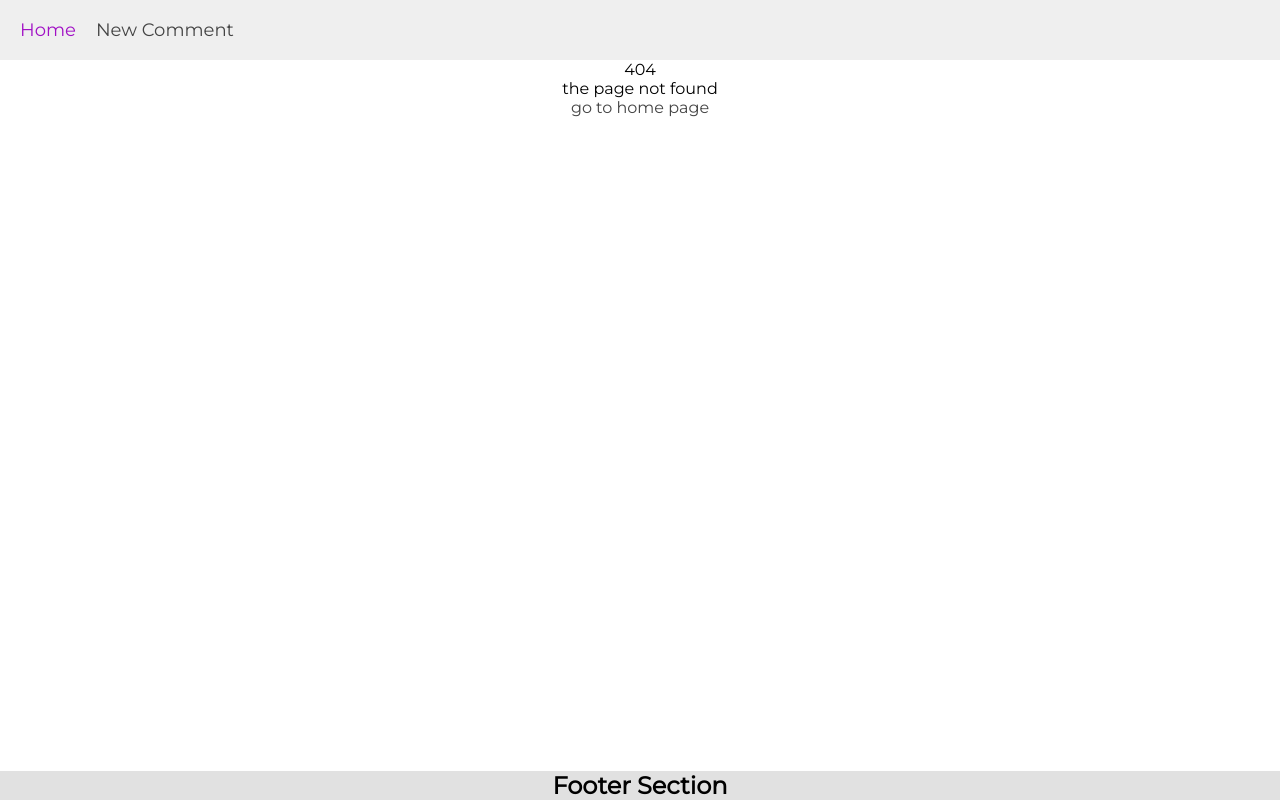
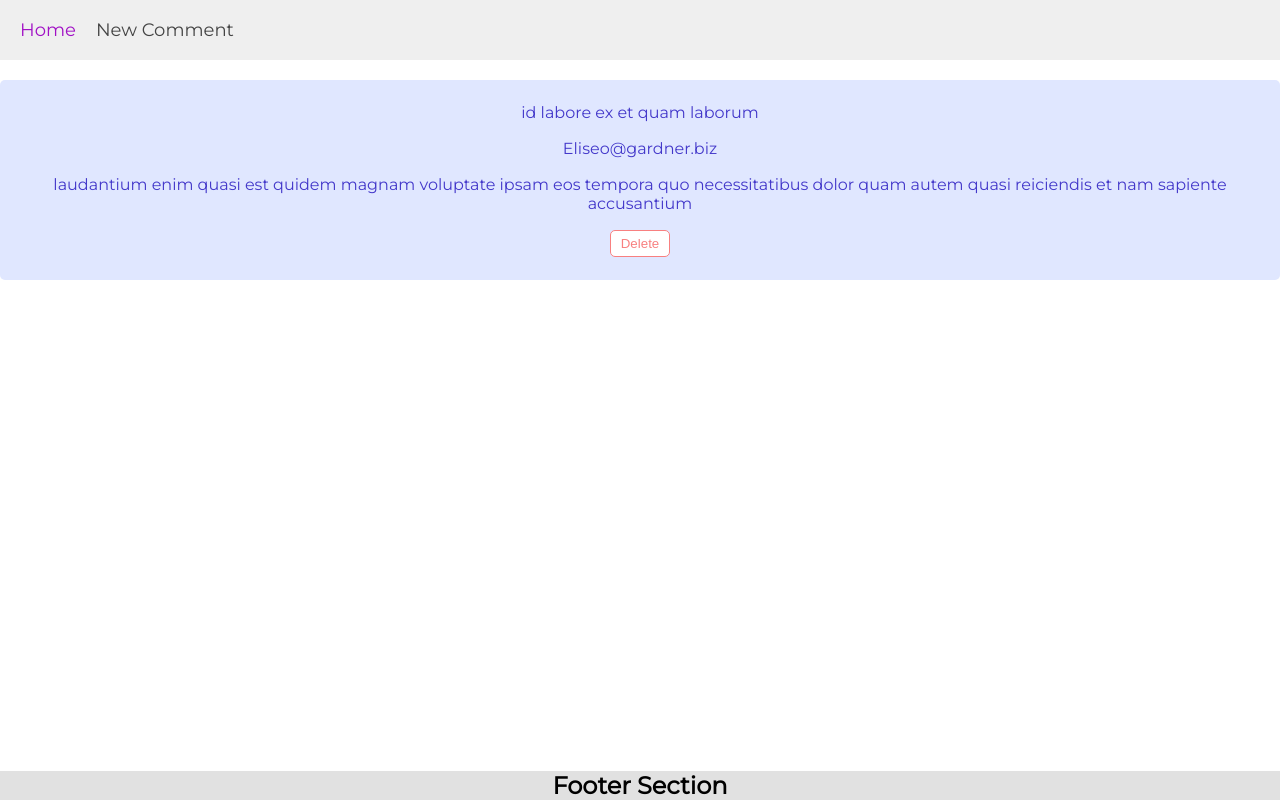
Before and after one commit to EhsanSaraee/http-app, a React (Create React App) app: page /comments/1 in a window 1280 px wide. Before the commit this address had no page. Built offline with nearby package versions, Linux system fonts and the light colour scheme; data requests are answered from the project's data file.

Commit message:
adding dynamic route

```diff
--- a/src/Components/FullComment/FullComment.jsx
+++ b/src/Components/FullComment/FullComment.jsx
@@ -7,8 +7,10 @@ import {
 } from '../../Services/commentsService.js';
 import './fullComment.css';
 
-const FullComment = ({ commentID, setComments, setError, setSelectedID }) => {
+const FullComment = ({ setComments, setError, setSelectedID, match }) => {
    const [comment, setComment] = useState(null);
+
+   const commentID = match.params.id;
 
    useEffect(() => {
       commentID &&
--- a/src/Components/FullComment/fullComment.css
+++ b/src/Components/FullComment/fullComment.css
@@ -2,11 +2,20 @@
    display: flex;
    flex-direction: column;
    align-items: center;
-   justify-content: space-evenly;
+   justify-content: space-around;
    background-color: #e0e7ff;
    color: #4338ca;
-   width: 600px;
-   height: 200px;
+   min-height: 200px;
    border-radius: 5px;
    margin: 20px 0;
+   padding: 15px 20px;
 }
+
+.fullComment button {
+   border: 1px solid rgb(248, 128, 128);
+   color: rgb(248, 128, 128);
+   border-radius: 5px;
+   padding: 5px 10px;
+   background-color: #fff;
+   cursor: pointer;
+}
--- a/src/Containers/Discussion/Discussion.jsx
+++ b/src/Containers/Discussion/Discussion.jsx
@@ -9,6 +9,7 @@ import {
 } from '../../Services/commentsService.js';
 import { toast } from 'react-toastify';
 import './discussion.css';
+import { Link } from 'react-router-dom';
 
 const Discussion = () => {
    const [comments, setComments] = useState(null);
@@ -39,11 +40,12 @@ const Discussion = () => {
       }
       if (comments && !error) {
          renderValue = comments.map((comment) => (
-            <Comment
-               key={comment.id}
-               comment={comment}
-               onClick={() => selectCommentHandler(comment.id)}
-            />
+            <Link key={comment.id} to={`/comments/${comment.id}`}>
+               <Comment
+                  comment={comment}
+                  onClick={() => selectCommentHandler(comment.id)}
+               />
+            </Link>
          ));
       }
       return renderValue;
--- a/src/routes.js
+++ b/src/routes.js
@@ -1,8 +1,10 @@
+import FullComment from './Components/FullComment/FullComment';
 import HomePage from './Pages/HomePage';
 import NewCommentPage from './Pages/NewCommentPage';
 import NotFound from './Pages/NotFound';
 
 const routes = [
+   { path: '/comments/:id', component: FullComment },
    { path: '/new-comment', component: NewCommentPage },
    { path: '/', component: HomePage, exact: true },
    { component: NotFound },
```
